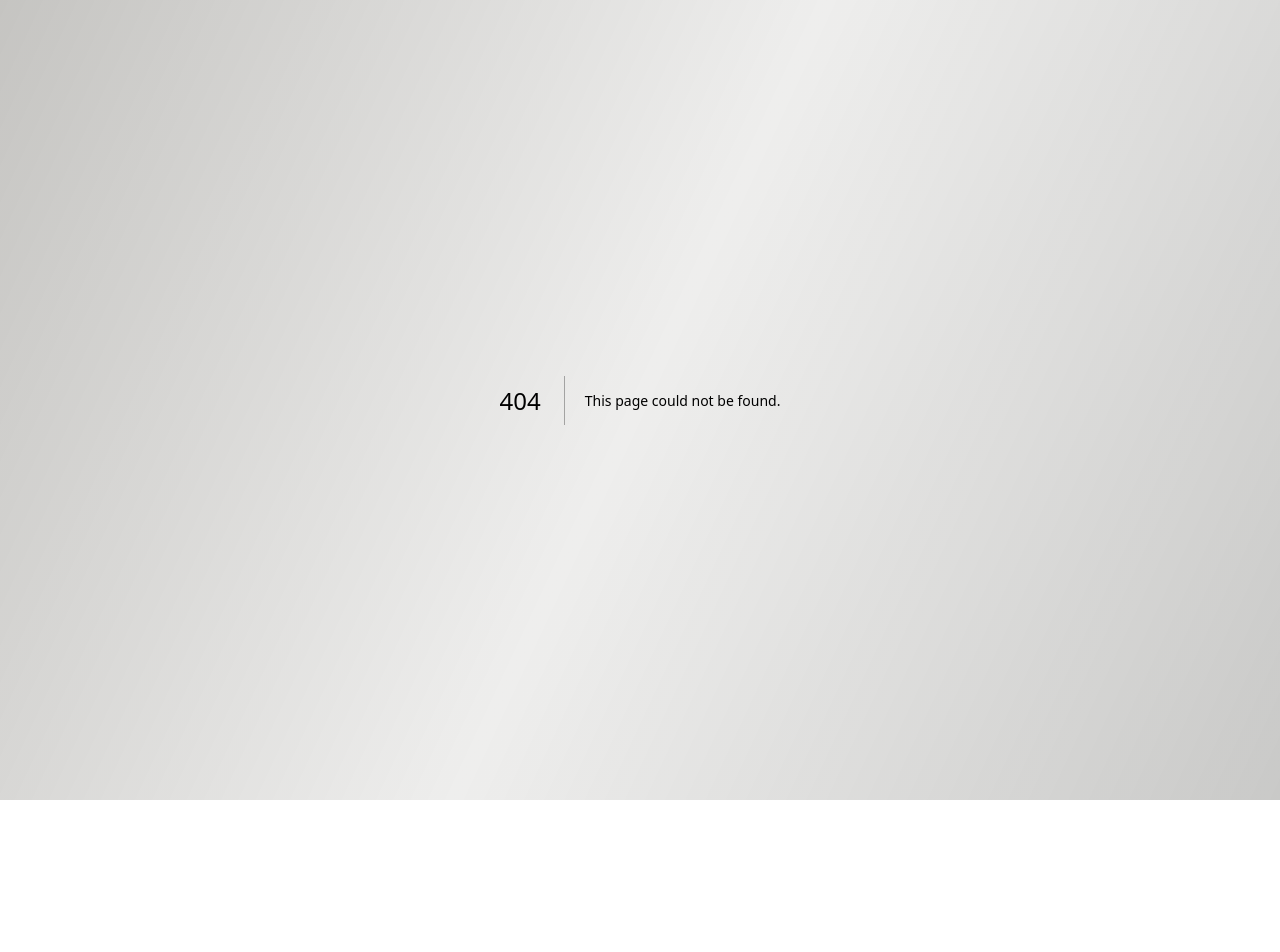
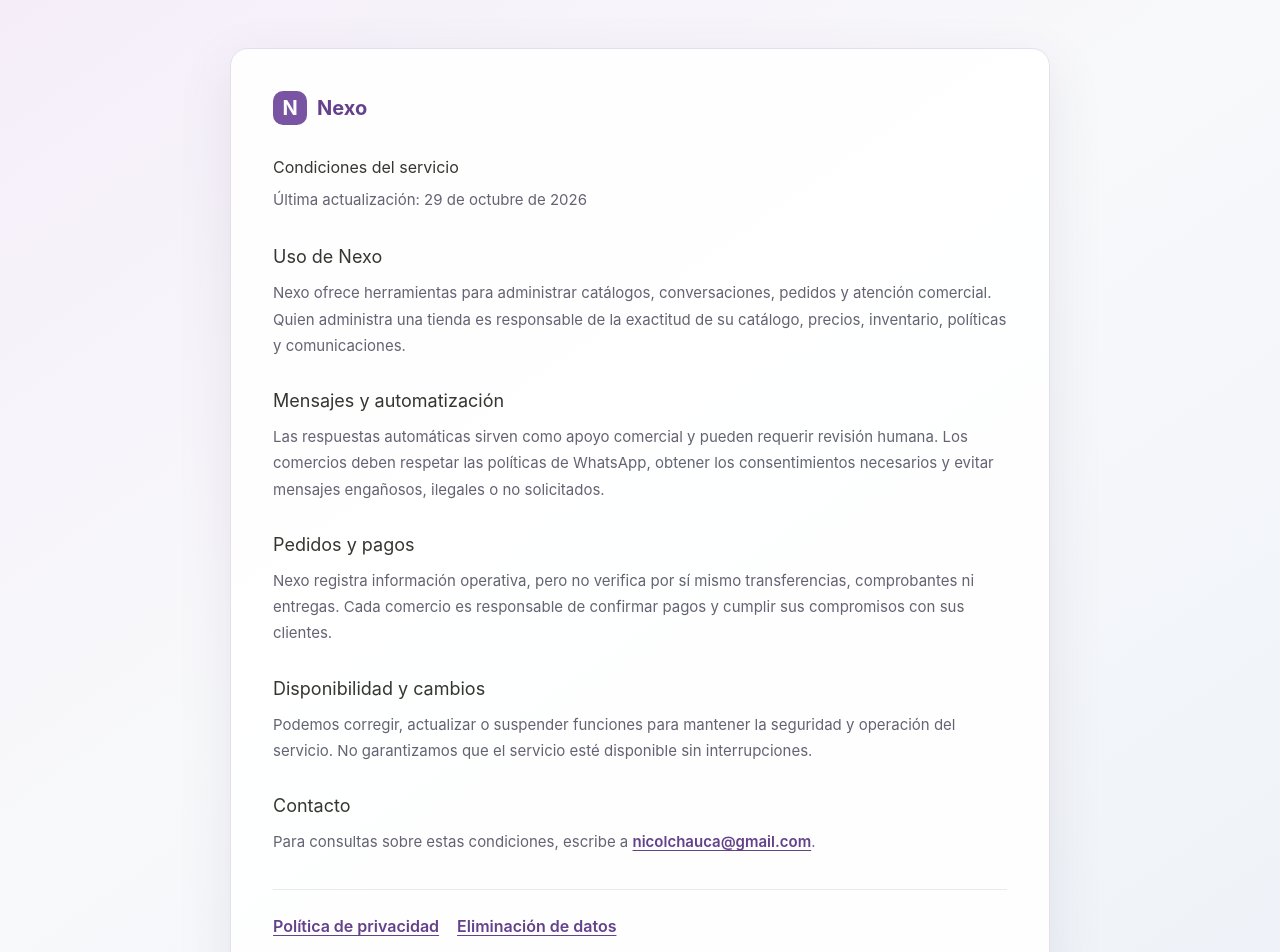
Before and after one commit to lorenasifuentes2020-cloud/Constestador, a Next.js app: page /terminos in a window 1280 px wide. Before the commit this address had no page. Shown: the top 952 px of the page. Before the commit the page ends 800 px from the top, so only its background shows below. Built offline with nearby package versions, Linux system fonts and the light colour scheme.

Commit message:
Add public legal pages for Meta publishing

```diff
--- /dev/null
+++ b/app/eliminar-datos/page.tsx
@@ -0,0 +1,41 @@
+import Link from "next/link";
+import styles from "../legal.module.css";
+
+export const metadata = {
+  title: "Eliminación de datos · Nexo",
+  description: "Instrucciones para solicitar la eliminación de datos en Nexo.",
+};
+
+export default function DataDeletionPage() {
+  return <main className={styles.page}>
+    <article className={styles.article}>
+      <div className={styles.brand}><span className={styles.mark}>N</span>Nexo</div>
+      <h1>Solicitud de eliminación de datos</h1>
+      <p className={styles.updated}>Última actualización: 29 de octubre de 2026</p>
+
+      <section>
+        <h2>Cómo solicitarla</h2>
+        <ol>
+          <li>Envía un correo a <a href="mailto:nicolchauca@gmail.com?subject=Eliminaci%C3%B3n%20de%20datos%20de%20Nexo">nicolchauca@gmail.com</a> con el asunto “Eliminación de datos de Nexo”.</li>
+          <li>Indica el número de WhatsApp usado, con código de país, y el nombre de la tienda con la que conversaste.</li>
+          <li>Describe si deseas eliminar una conversación concreta o todos los datos asociados.</li>
+        </ol>
+      </section>
+
+      <section>
+        <h2>Verificación y alcance</h2>
+        <p>Para proteger tus datos, podremos pedir una confirmación razonable de identidad. Una vez verificada la solicitud, eliminaremos o anonimizaremos los datos localizados, salvo aquellos que debamos conservar por obligaciones legales, prevención de fraude o resolución de disputas.</p>
+      </section>
+
+      <section>
+        <h2>Confirmación</h2>
+        <p>Responderemos al correo de la solicitud para confirmar su recepción y, posteriormente, el resultado de la eliminación.</p>
+      </section>
+
+      <nav className={styles.links} aria-label="Información legal">
+        <Link href="/privacidad">Política de privacidad</Link>
+        <Link href="/terminos">Condiciones del servicio</Link>
+      </nav>
+    </article>
+  </main>;
+}
--- /dev/null
+++ b/app/legal.module.css
@@ -0,0 +1,92 @@
+.page {
+  min-height: 100vh;
+  padding: 48px 20px;
+  background: linear-gradient(145deg, #f5eef9, #f8f9fb 45%, #eef2f8);
+}
+
+.article {
+  max-width: 820px;
+  margin: 0 auto;
+  padding: 42px;
+  border: 1px solid #e6dfeb;
+  border-radius: 18px;
+  background: rgba(255, 255, 255, 0.94);
+  box-shadow: 0 18px 55px rgba(82, 60, 101, 0.1);
+}
+
+.brand {
+  display: inline-flex;
+  align-items: center;
+  gap: 10px;
+  margin-bottom: 30px;
+  color: #64418b;
+  font-size: 20px;
+  font-weight: 700;
+}
+
+.mark {
+  display: inline-flex;
+  width: 34px;
+  height: 34px;
+  align-items: center;
+  justify-content: center;
+  border-radius: 10px;
+  background: #7954a2;
+  color: white;
+}
+
+.article h1 {
+  margin-bottom: 8px;
+}
+
+.updated {
+  margin-bottom: 30px;
+  font-size: 13px;
+}
+
+.article section + section {
+  margin-top: 28px;
+}
+
+.article h2 {
+  margin-bottom: 10px;
+  font-size: 18px;
+}
+
+.article p,
+.article li {
+  color: #656372;
+  font-size: 15px;
+  line-height: 1.75;
+}
+
+.article ul,
+.article ol {
+  margin: 10px 0 0;
+  padding-left: 22px;
+}
+
+.article li + li {
+  margin-top: 7px;
+}
+
+.article a {
+  color: #64418b;
+  font-weight: 600;
+  text-decoration: underline;
+  text-underline-offset: 3px;
+}
+
+.links {
+  display: flex;
+  flex-wrap: wrap;
+  gap: 18px;
+  margin-top: 34px;
+  padding-top: 24px;
+  border-top: 1px solid #ece8ef;
+}
+
+@media (max-width: 620px) {
+  .page { padding: 20px 12px; }
+  .article { padding: 28px 22px; }
+}
--- /dev/null
+++ b/app/privacidad/page.tsx
@@ -0,0 +1,62 @@
+import Link from "next/link";
+import styles from "../legal.module.css";
+
+export const metadata = {
+  title: "Política de privacidad · Nexo",
+  description: "Política de privacidad de Nexo Ventas Habitos.",
+};
+
+export default function PrivacyPage() {
+  return <main className={styles.page}>
+    <article className={styles.article}>
+      <div className={styles.brand}><span className={styles.mark}>N</span>Nexo</div>
+      <h1>Política de privacidad</h1>
+      <p className={styles.updated}>Última actualización: 29 de octubre de 2026</p>
+
+      <section>
+        <h2>Responsable y contacto</h2>
+        <p>Nexo Ventas Habitos ofrece herramientas para que comercios administren ventas y atiendan conversaciones. Para consultas sobre privacidad, escribe a <a href="mailto:nicolchauca@gmail.com">nicolchauca@gmail.com</a>.</p>
+      </section>
+
+      <section>
+        <h2>Datos que tratamos</h2>
+        <ul>
+          <li>Nombre, número de teléfono, identificadores técnicos y contenido de mensajes recibidos mediante WhatsApp o el chat web.</li>
+          <li>Información que una persona decide compartir durante una conversación comercial.</li>
+          <li>Datos de catálogo, clientes, pedidos y pagos registrados por los comercios que utilizan Nexo.</li>
+          <li>Datos técnicos y de identidad necesarios para autenticar al equipo, proteger el servicio y diagnosticar errores.</li>
+        </ul>
+      </section>
+
+      <section>
+        <h2>Cómo usamos los datos</h2>
+        <p>Usamos la información para entregar mensajes, responder consultas, mantener el historial de atención, administrar pedidos y brindar las funciones solicitadas por cada comercio. También la usamos para prevenir abuso, proteger las cuentas y mantener el funcionamiento del servicio.</p>
+      </section>
+
+      <section>
+        <h2>Proveedores y transferencias</h2>
+        <p>Nexo utiliza servicios de Meta para WhatsApp y de Cloudflare para alojamiento y almacenamiento. Cuando un comercio activa un proveedor de inteligencia artificial, el contenido comercial necesario para redactar una respuesta puede procesarse mediante ese proveedor. No vendemos datos personales.</p>
+      </section>
+
+      <section>
+        <h2>Conservación y seguridad</h2>
+        <p>Conservamos la información mientras sea necesaria para prestar el servicio, mantener la conversación o atender obligaciones aplicables. Aplicamos controles de acceso y medidas técnicas razonables. Ningún sistema conectado a Internet puede garantizar seguridad absoluta.</p>
+      </section>
+
+      <section>
+        <h2>Derechos y eliminación</h2>
+        <p>Puedes solicitar acceso, corrección o eliminación de tus datos escribiendo a <a href="mailto:nicolchauca@gmail.com">nicolchauca@gmail.com</a>. Podremos pedir información razonable para verificar tu identidad y localizar tus datos.</p>
+      </section>
+
+      <section>
+        <h2>Cambios a esta política</h2>
+        <p>Podemos actualizar esta política cuando cambien las funciones o requisitos aplicables. La fecha de la versión vigente aparece al inicio de esta página.</p>
+      </section>
+
+      <nav className={styles.links} aria-label="Información legal">
+        <Link href="/eliminar-datos">Eliminación de datos</Link>
+        <Link href="/terminos">Condiciones del servicio</Link>
+      </nav>
+    </article>
+  </main>;
+}
--- /dev/null
+++ b/app/terminos/page.tsx
@@ -0,0 +1,47 @@
+import Link from "next/link";
+import styles from "../legal.module.css";
+
+export const metadata = {
+  title: "Condiciones del servicio · Nexo",
+  description: "Condiciones del servicio de Nexo Ventas Habitos.",
+};
+
+export default function TermsPage() {
+  return <main className={styles.page}>
+    <article className={styles.article}>
+      <div className={styles.brand}><span className={styles.mark}>N</span>Nexo</div>
+      <h1>Condiciones del servicio</h1>
+      <p className={styles.updated}>Última actualización: 29 de octubre de 2026</p>
+
+      <section>
+        <h2>Uso de Nexo</h2>
+        <p>Nexo ofrece herramientas para administrar catálogos, conversaciones, pedidos y atención comercial. Quien administra una tienda es responsable de la exactitud de su catálogo, precios, inventario, políticas y comunicaciones.</p>
+      </section>
+
+      <section>
+        <h2>Mensajes y automatización</h2>
+        <p>Las respuestas automáticas sirven como apoyo comercial y pueden requerir revisión humana. Los comercios deben respetar las políticas de WhatsApp, obtener los consentimientos necesarios y evitar mensajes engañosos, ilegales o no solicitados.</p>
+      </section>
+
+      <section>
+        <h2>Pedidos y pagos</h2>
+        <p>Nexo registra información operativa, pero no verifica por sí mismo transferencias, comprobantes ni entregas. Cada comercio es responsable de confirmar pagos y cumplir sus compromisos con sus clientes.</p>
+      </section>
+
+      <section>
+        <h2>Disponibilidad y cambios</h2>
+        <p>Podemos corregir, actualizar o suspender funciones para mantener la seguridad y operación del servicio. No garantizamos que el servicio esté disponible sin interrupciones.</p>
+      </section>
+
+      <section>
+        <h2>Contacto</h2>
+        <p>Para consultas sobre estas condiciones, escribe a <a href="mailto:nicolchauca@gmail.com">nicolchauca@gmail.com</a>.</p>
+      </section>
+
+      <nav className={styles.links} aria-label="Información legal">
+        <Link href="/privacidad">Política de privacidad</Link>
+        <Link href="/eliminar-datos">Eliminación de datos</Link>
+      </nav>
+    </article>
+  </main>;
+}
```
